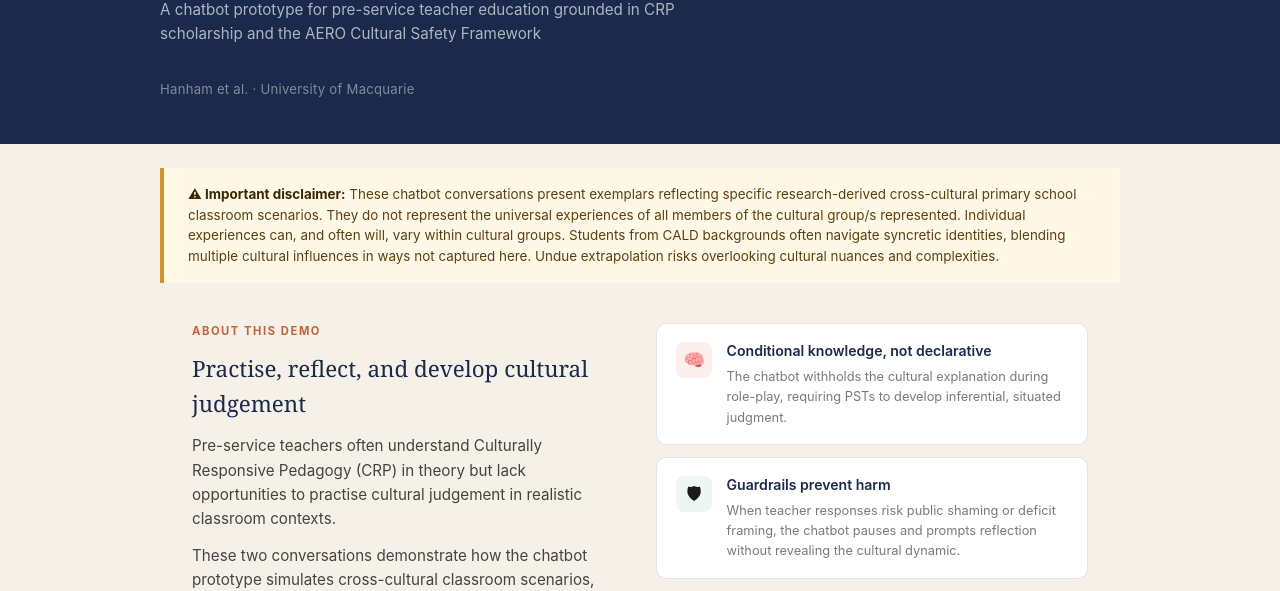
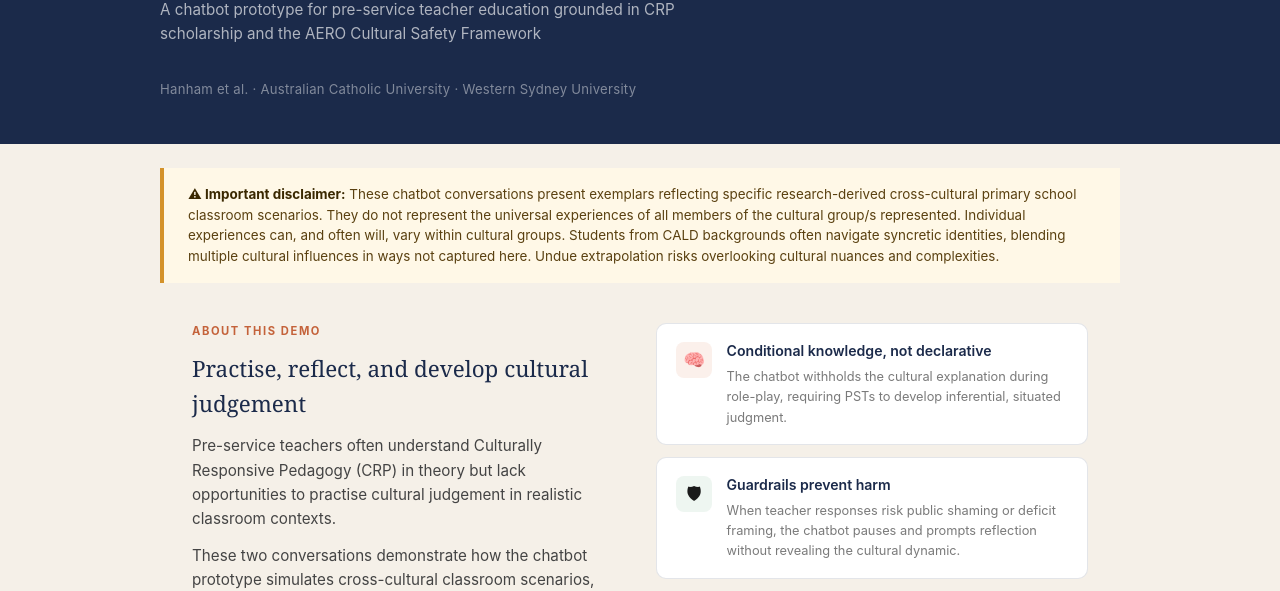
Before and after one commit to JoseHanham/cats2026-demo, a plain HTML site: page index.html in a window 1280 px wide. Shown: the part 230-821 px from the top of the page. Drawn offline with Linux system fonts and the light colour scheme.

Commit message:
Add files via upload

```diff
--- a/index.html
+++ b/index.html
@@ -386,7 +386,7 @@
     <span class="conf-label">CATS 2026 · Design Research</span>
     <h1>Operationalising <em>Cultural Responsiveness</em> in LLM-Based Role-Play</h1>
     <p class="header-sub">A chatbot prototype for pre-service teacher education grounded in CRP scholarship and the AERO Cultural Safety Framework</p>
-    <p class="authors">Hanham et al. · University of Macquarie</p>
+    <p class="authors">Hanham et al. · Australian Catholic University · Western Sydney University</p>
   </div>
 </header>
 
```
